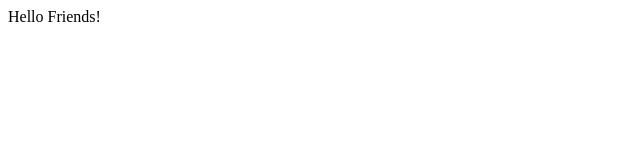
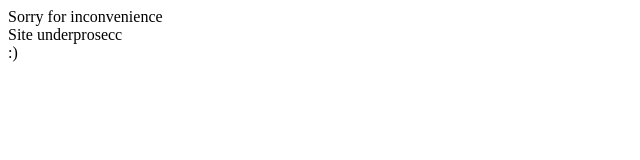
Before and after one commit to ecb-cse/ecb-cse, a plain HTML site: page index.html in a window 1280 px wide. Shown: the whole page, without its empty margins (0-640 px from the left). Drawn offline with Linux system fonts and the light colour scheme.

Commit message:
Update index.html

```diff
--- a/index.html
+++ b/index.html
@@ -6,7 +6,8 @@
 </head>
 
   <body>
-  	Hello Friends!
+  Sorry for inconvenience
+  <br>Site underprosecc<br>:)
 
   </body>
 </html>
```
